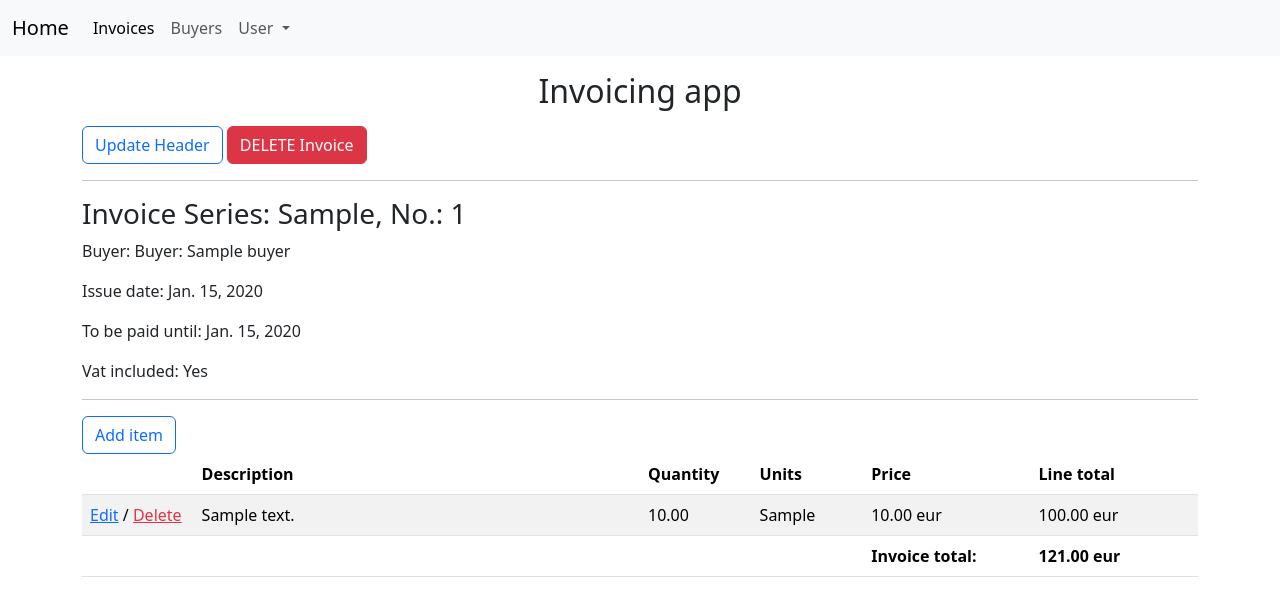
After one commit to tadas-jnl/Invoicing, a Django app: page /billing/invoice/1/ in a window 1280 px wide. The commit adds this page. Shown: the top 616 px of the page. Run offline with Django 5.2, Linux system fonts and the light colour scheme; a user stored in the database is signed in; tables that the repository leaves empty hold one stand-in row (values such as "Sample post").

Commit message:
Added Invoice DetailView. Added form, views, templates for Invoice Item. Changes in front-end for UX.

```diff
--- a/invoices/billing/models.py
+++ b/invoices/billing/models.py
@@ -22,7 +22,7 @@ class Invoice(models.Model):
     number = models.IntegerField(verbose_name="Invoice number")
     series = models.CharField(verbose_name="Series", max_length=20)
     issue_date = models.DateField(verbose_name="Issue date", default=date.today)
-    due_date = models.DateField(verbose_name="Due date")
+    due_date = models.DateField(verbose_name="Due date", null=True, blank=True)
     include_vat = models.BooleanField(verbose_name="VAT included", default=True)
 
     def __str__(self):
--- a/invoices/billing/templates/billing/invoice_confirm_delete.html
+++ b/invoices/billing/templates/billing/invoice_confirm_delete.html
@@ -6,7 +6,7 @@
 <form method='post'>
     {% csrf_token %}
     <button type='submit' class='btn btn-danger'>Yes, DELETE</button>
-    <a href='{% url "billing:list_invoices" %}' class='btn btn-outline-primary'>Cancel</a>
+    <a href='{% url "billing:detail_invoice" object.pk %}' class='btn btn-outline-primary'>Cancel</a>
 </form>
 
 {% endblock %}
--- /dev/null
+++ b/invoices/billing/templates/billing/invoice_detail.html
@@ -0,0 +1,53 @@
+{% extends 'base.html' %}
+{% block title %}Invoice {{ invoice.number }}{% endblock %}
+{% block content %}
+
+<a href="{% url 'billing:update_invoice' invoice.pk %}" class="btn btn-outline-primary">Update Header</a>
+<a href="{% url 'billing:delete_invoice' invoice.pk %}" class="btn btn-danger">DELETE Invoice</a>
+<hr/>
+<h3 clas='my-3'>Invoice Series: {{ invoice.series }}, No.: {{ invoice.number }}</h3>
+<p>Buyer: {{ invoice.buyer }}</p>
+<p>Issue date: {{ invoice.issue_date }}</p>
+<p>To be paid until: {{ invoice.due_date }}</p>
+<p>Vat included: {% if invoice.include_vat %}Yes{% else %}No{% endif %}
+
+
+<hr>
+    <a href="{% url 'billing:create_item' invoice.pk %}" class="btn btn-outline-primary">Add item</a>
+    {% if invoice.items %}
+    <table class="table table-striped table-responsive align-middle">
+        <thead>
+            <tr>
+                <th style="width: 10%"></th>
+                <th style="width: 40%">Description</th>
+                <th style="width: 10%">Quantity</th>
+                <th style="width: 10%">Units</th>
+                <th style="width: 15%">Price</th>
+                <th style="width: 15%">Line total</th>
+            </tr>
+        </thead>
+        <tbody>
+        {% for item in invoice.items.all %}
+        <tr>
+            <td><a href={% url 'billing:update_item' item.pk %}>Edit</a> /
+            <a href={% url 'billing:delete_item' item.pk %} class="text-danger">Delete</a></td>
+            <td>{{ item.description }}</td>
+            <td>{{ item.qty }}</td>
+            <td>{{ item.units }}</td>
+            <td>{{ item.price }} eur</td>
+            <td>{{ item.line_total }} eur</td>
+        </tr>
+        {% endfor %}
+            <td></td>
+            <td></td>
+            <td></td>
+            <td></td>
+            <td><strong>Invoice total:</strong></td>
+            <td><strong>{{ invoice.total }} eur</strong></td>
+        </tbody>
+    </table>
+    {% else %}
+    <p>No items yet</p>
+    {% endif %}
+
+{% endblock %}
--- a/invoices/billing/templates/billing/invoice_form.html
+++ b/invoices/billing/templates/billing/invoice_form.html
@@ -7,8 +7,8 @@
 <form method='post'>
     {% csrf_token %}
     {{ form|crispy }}
-    <button type="submit" class="btn btn-outline-primary">{{ var }}</button>
-
+    <button type="submit" class="btn btn-outline-success">Confirm invoice {{ var }}</button>
 </form>
 
+
 {% endblock %}
--- a/invoices/billing/templates/billing/invoice_list.html
+++ b/invoices/billing/templates/billing/invoice_list.html
@@ -4,7 +4,7 @@
 <a href="{% url 'billing:create_invoice' %}" class="btn btn-outline-primary my-3">Create New Invoice</a>
 <h3>Your invoices</h3>
 {% for invoice in object_list %}
-    <p>{{ invoice.number }} - {{ invoice.buyer }}. Total: {{ invoice.total }} <a href="{% url 'billing:update_invoice' invoice.pk %}">Edit</a> / <a href="{% url 'billing:delete_invoice' invoice.pk %}" class="text-danger">Delete</a> </p>
+    <p>NO: {{ invoice.number }} - {{ invoice.buyer }}. Total: {{ invoice.total }} <a href="{% url 'billing:detail_invoice' invoice.pk %}">More Details..</a> </p>
 {% endfor %}
 
 {% endblock %}
--- a/invoices/billing/urls.py
+++ b/invoices/billing/urls.py
@@ -4,12 +4,16 @@ from . import views
 app_name = 'billing'
 
 urlpatterns = [
-    path('buyer/add/', views.CreateBuyer.as_view(), name='add_buyer'),
     path('buyer/<int:pk>/', views.UpdateBuyer.as_view(), name='update_buyer'),
     path('buyer/list/', views.ListBuyers.as_view(), name='list_buyers'),
+    path('buyer/add/', views.CreateBuyer.as_view(), name='add_buyer'),
     path('buyer/<int:pk>/delete/', views.DeleteBuyer.as_view(), name='delete_buyer'),
+    path('invoice/list/', views.ListInvoices.as_view(), name="list_invoices"),
+    path('invoice/<int:pk>/', views.DetailInvoice.as_view(), name='detail_invoice'),
     path('invoice/create/', views.CreateInvoice.as_view(), name='create_invoice'),
     path('invoice/<int:pk>/update/', views.UpdateInvoice.as_view(), name='update_invoice'),
-    path('invoices/', views.ListInvoices.as_view(), name="list_invoices"),
     path('invoice/<int:pk>/delete/', views.DeleteInvoice.as_view(), name='delete_invoice'),
+    path('invoice/<int:pk>/createitem/', views.CreateInvoiceItem.as_view(), name='create_item'),
+    path('invoice/item/<int:pk>/update/', views.UpdateInvoiceItem.as_view(), name='update_item'),
+    path('invoice/item/<int:pk>/delete/', views.DeleteInvoiceItem.as_view(), name='delete_item'),
 ]
--- a/invoices/billing/views.py
+++ b/invoices/billing/views.py
@@ -1,9 +1,9 @@
-from django.shortcuts import render
+from django.shortcuts import render, get_object_or_404
 from django.urls import reverse, reverse_lazy
-from django.views.generic import CreateView, UpdateView, ListView, DeleteView
+from django.views.generic import CreateView, UpdateView, ListView, DeleteView, DetailView
 from django.contrib.auth.mixins import LoginRequiredMixin, UserPassesTestMixin
 
-from .forms import BuyerForm, InvoiceForm
+from .forms import BuyerForm, InvoiceForm, InvoiceItemForm
 from .models import Buyer, Invoice, InvoiceItem
 # Create your views here.
 
@@ -57,7 +57,7 @@ class DeleteBuyer(LoginRequiredMixin, UserPassesTestMixin, DeleteView):
 class CreateInvoice(LoginRequiredMixin, CreateView):
     model = Invoice
     form_class = InvoiceForm
-    success_url = '/'
+    success_url = reverse_lazy('billing:list_invoices')
 
     def form_valid(self, form):
         form.instance.user = self.request.user
@@ -72,7 +72,6 @@ class CreateInvoice(LoginRequiredMixin, CreateView):
 class UpdateInvoice(LoginRequiredMixin, UserPassesTestMixin, UpdateView):
     model = Invoice
     form_class = InvoiceForm
-    success_url = reverse_lazy('billing:list_invoices')
 
     def form_valid(self, form):
         form.instance.user = self.request.user
@@ -89,6 +88,20 @@ class UpdateInvoice(LoginRequiredMixin, UserPassesTestMixin, UpdateView):
         context['var'] = 'Update'
         return context
 
+    def get_success_url(self):
+        return reverse_lazy('billing:detail_invoice', kwargs={'pk': self.kwargs['pk']})
+
+
+class DetailInvoice(LoginRequiredMixin, UserPassesTestMixin, DetailView):
+    model = Invoice
+
+    def get_object(self):
+        return get_object_or_404(Invoice, pk=self.kwargs['pk'])
+
+    def test_func(self):
+        invoice = self.get_object()
+        return invoice.user == self.request.user
+
 
 class ListInvoices(LoginRequiredMixin, ListView):
     model = Invoice
@@ -103,3 +116,68 @@ class DeleteInvoice(LoginRequiredMixin, UserPassesTestMixin, DeleteView):
 
     def test_func(self):
         return self.get_object().user == self.request.user
+
+
+class CreateInvoiceItem(LoginRequiredMixin, UserPassesTestMixin, CreateView):
+    model = InvoiceItem
+    form_class = InvoiceItemForm
+
+    def get_invoice(self):
+        if not hasattr(self, '_invoice'):
+            self._invoice = get_object_or_404(Invoice, pk=self.kwargs['pk'])
+        return self._invoice
+
+    def form_valid(self, form):
+        form.instance.invoice = self.get_invoice()
+        return super().form_valid(form)
+
+    def test_func(self):
+        return self.get_invoice().user == self.request.user
+
+    def get_success_url(self):
+        return reverse('billing:detail_invoice', kwargs={'pk': self.kwargs['pk']})
+
+    def get_context_data(self, **kwargs):
+        context = super().get_context_data(**kwargs)
+        context['var'] = 'Create'
+        return context
+
+
+class UpdateInvoiceItem(LoginRequiredMixin, UserPassesTestMixin, UpdateView):
+    model = InvoiceItem
+    form_class = InvoiceItemForm
+
+    def get_invoice(self):
+        if not hasattr(self, '_invoice'):
+            item = get_object_or_404(InvoiceItem, pk=self.kwargs['pk'])
+            self._invoice = item.invoice
+        return self._invoice
+
+    def test_func(self):
+        return self.get_invoice().user == self.request.user
+
+    def get_success_url(self):
+        return reverse('billing:detail_invoice', kwargs={'pk': self.get_invoice().pk})
+
+    def get_context_data(self, **kwargs):
+        context = super().get_context_data(**kwargs)
+        context['var'] = 'Update'
+        return context
+
+
+class DeleteInvoiceItem(LoginRequiredMixin, UserPassesTestMixin, DeleteView):
+    model = InvoiceItem
+
+    def get_object(self):
+        if not hasattr(self, '_object'):
+            self._object = get_object_or_404(InvoiceItem, pk=self.kwargs['pk'])
+        return self._object
+
+    def get_invoice(self):
+        return self.get_object().invoice
+
+    def test_func(self):
+        return self.get_invoice().user == self.request.user
+
+    def get_success_url(self):
+        return reverse('billing:detail_invoice', kwargs={'pk': self.get_invoice().pk})
```
Also changed, not shown: invoices/billing/forms.py (+7 -1 lines), invoices/billing/templates/billing/invoiceitem_confirm_delete.html (added, +13 -0 lines), invoices/billing/templates/billing/invoiceitem_form.html (added, +13 -0 lines), invoices/billing/migrations/0002_alter_invoice_due_date.py (added).
